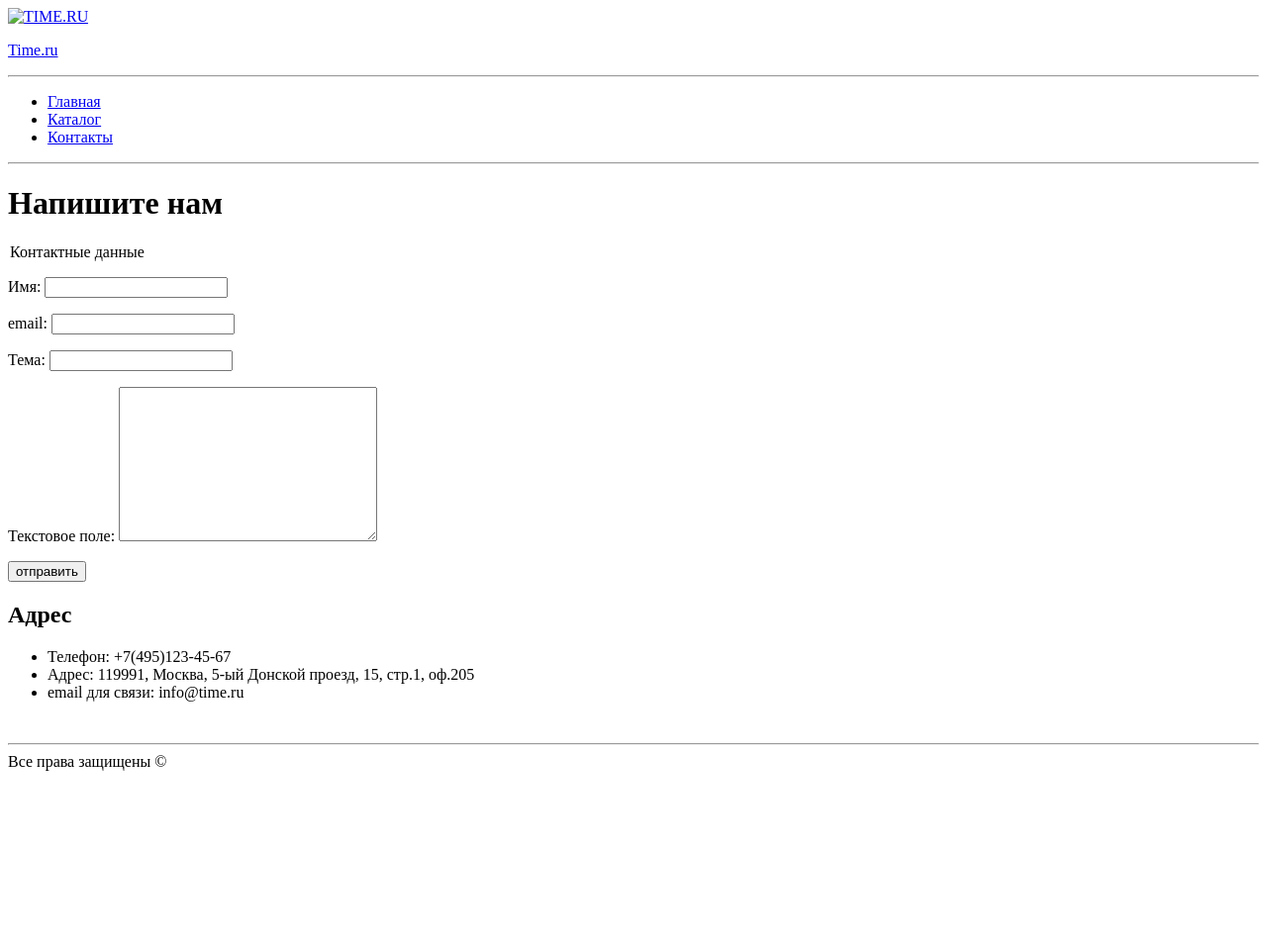
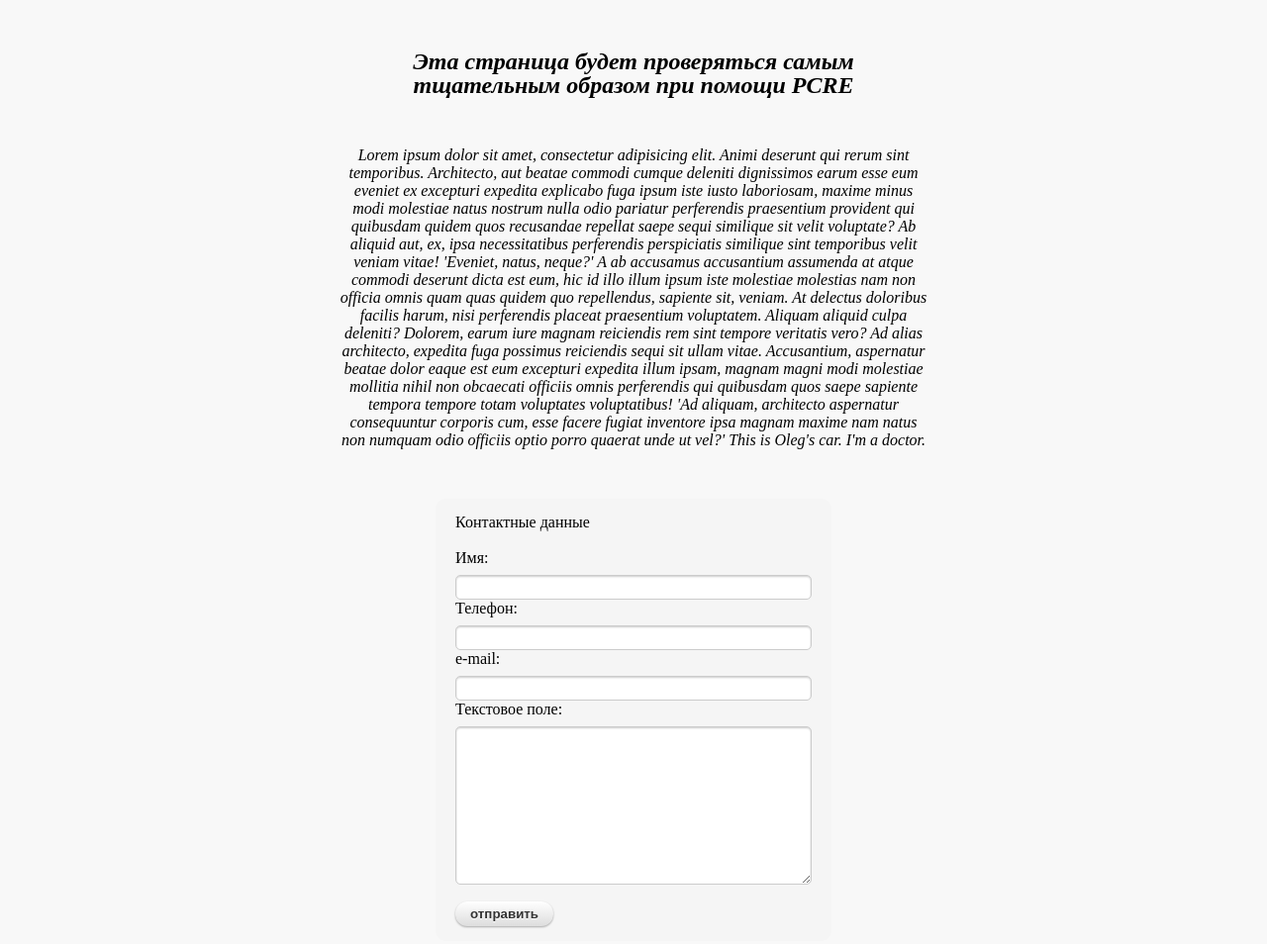
Before and after one commit to Axeman77/JS2, a plain HTML site: page HW3/index.html in a window 1280 px wide. Shown: the whole page at 99% size. Before the commit the page ends 800 px from the top, so only its background shows below. Drawn offline with Linux system fonts and the light colour scheme.

Commit message:
добавил script

```diff
--- a/HW3/index.html
+++ b/HW3/index.html
@@ -2,40 +2,41 @@
 <html lang="en">
   <head>
     <meta charset="UTF-8">
-  <title>Title</title>
+    <link rel="stylesheet" href="style.css">
+    <!--<script type="text/javascript" src="script.js"></script>-->
+    <title>PCRE</title>
   </head>
   <body>
     <div class="container">
-    <div class="header">
-      <header>
-        <div class="logo">
-          <a href="index.html"><img src="img/logo.jpg" alt="TIME.RU" title="TIME.RU">
-            <p>Time.ru</p>
-          </a>
-        </div>
-        <hr>
-        <ul class="menu">
-          <li><a href="index.html">Главная</a></li>
-          <li><a href="catalog.html">Каталог</a></li>
-          <li><a href="contacts.html">Контакты</a></li>
-        </ul>
-      </header>
-    </div>
-    <hr>
-    <h1 class="form">Напишите нам</h1>
+      <h1 class="title">Эта страница будет проверяться самым тщательным образом при помощи PCRE</h1>
+      <p class="txt" id="txt">Lorem ipsum dolor sit amet, consectetur adipisicing elit. Animi deserunt qui rerum sint temporibus.
+        Architecto, aut beatae commodi cumque deleniti dignissimos earum esse eum eveniet ex excepturi expedita
+        explicabo fuga ipsum iste iusto laboriosam, maxime minus modi molestiae natus nostrum nulla odio pariatur
+        perferendis praesentium provident qui quibusdam quidem quos recusandae repellat saepe sequi similique sit velit
+        voluptate? Ab aliquid aut, ex, ipsa necessitatibus perferendis perspiciatis similique sint temporibus velit
+        veniam vitae! 'Eveniet, natus, neque?' A ab accusamus accusantium assumenda at atque commodi deserunt dicta est
+        eum, hic id illo illum ipsum iste molestiae molestias nam non officia omnis quam quas quidem quo repellendus,
+        sapiente sit, veniam. At delectus doloribus facilis harum, nisi perferendis placeat praesentium voluptatem.
+        Aliquam aliquid culpa deleniti? Dolorem, earum iure magnam reiciendis rem sint tempore veritatis vero?
+        Ad alias architecto, expedita fuga possimus reiciendis sequi sit ullam vitae. Accusantium, aspernatur beatae
+        dolor eaque est eum excepturi expedita illum ipsam, magnam magni modi molestiae mollitia nihil non obcaecati
+        officiis omnis perferendis qui quibusdam quos saepe sapiente tempora tempore totam voluptates voluptatibus!
+        'Ad aliquam, architecto aspernatur consequuntur corporis cum, esse facere fugiat inventore ipsa magnam maxime
+        nam natus non numquam odio officiis optio porro quaerat unde ut vel?' This is Oleg's car. I'm a doctor.</p>
       <form action="http://time.ru" method="post">
         <legend>Контактные данные</legend>
+        <br>
         <p>
         <label for="user_name">Имя:</label>
-        <input class="input_field" type="text" name="name" id="user_name" />
+        <input type="text" name="name" id="user_name" />
         </p>
         <p>
-        <label for="user_email">email:</label>
-        <input class="input_field" type="text" name="email" id="user_email" />
+          <label for="user_name">Телефон:</label>
+          <input type="text" name="phone" id="user_phone" />
         </p>
         <p>
-        <label for="user_theme">Тема:</label>
-        <input class="input_field" type="text" name="theme" id="user_theme" />
+          <label for="user_email">e-mail:</label>
+          <input type="text" name="email" id="user_email" />
         </p>
         <p>
           <label for="user_text">Текстовое поле:</label>
@@ -45,21 +46,6 @@
           <input type="submit" value="отправить" />
         </p>
       </form>
-    <div class="contacts">
-      <h2>Адрес</h2>
-      <ul>
-        <li>Телефон:&nbsp+7(495)123-45-67</li>
-        <li>Адрес:&nbsp119991, Москва, 5-ый Донской проезд, 15, стр.1, оф.205</li>
-        <li>email для связи:&nbspinfo@time.ru</li>
-      </ul>
-      <a href="https://yandex.ru/maps/?um=constructor%3A126d5770a34e909b2877148c2ca8bf7f98381c983e5823764fd20f202e6c07d6&amp;source=constructorStatic" target="_blank"><img src="https://api-maps.yandex.ru/services/constructor/1.0/static/?um=constructor%3A126d5770a34e909b2877148c2ca8bf7f98381c983e5823764fd20f202e6c07d6&amp;width=500&amp;height=400&amp;lang=ru_RU" alt="" style="border: 0;" /></a>
-
-    </div>
-    <div class="footer">
-      <footer>
-        <hr> Все права защищены &copy
-      </footer>
-    </div>
     </div>
   </body>
 </html>
--- a/HW3/style.css
+++ b/HW3/style.css
@@ -0,0 +1,108 @@
+* {
+    padding: 0;
+    margin: 0;
+    box-sizing: border-box;
+}
+
+body {
+    background: #f8f8f8;
+}
+
+.container {
+    width: 70%;
+    height: auto;
+    margin: auto;
+}
+
+.title {
+    width: 600px;
+    margin: 50px auto;
+    text-align: center;
+    font-size: 1.5em;
+    line-height: 24px;
+    font-style: italic;
+}
+
+.txt {
+    width: 600px;
+    margin: 50px auto;
+    text-align: center;
+    font-size: 1em;
+    font-style: italic;
+}
+
+form {
+    width: 400px;
+    margin: 50px auto;
+    padding: 15px 20px;
+    background: #f5f5f5;
+    border-radius: 10px;
+}
+
+label {
+    display: block;
+    margin-top: 1em;
+    margin-bottom: 0.5em;
+}
+
+label:first-child {
+    margin-top: 0;
+}
+
+input[type="text"] {
+    width: 100%;
+    border: 1px solid #ccc;
+    padding: 4px 5px;
+    background: white;
+    border-radius: 5px;
+    box-shadow: inset 0 1px 2px rgba(0, 0, 0, 0.2);
+    box-sizing: border-box;
+    text-transform: capitalize;
+}
+
+input[type="text"]:focus {
+    box-shadow: 0 0 5px rgba(50, 200, 255, 0.5);
+    outline: none;
+}
+
+input[type="submit"] {
+    display: block;
+    margin-top: 0.5em;
+}
+textarea {
+    width: 100%;
+    border: 1px solid #ccc;
+    padding: 4px 5px;
+    background: white;
+    border-radius: 5px;
+    box-shadow: inset 0 1px 2px rgba(0, 0, 0, 0.2);
+    box-sizing: border-box;
+    text-transform: capitalize;
+}
+textarea:focus {
+    box-shadow: 0 0 5px rgba(50, 200, 255, 0.5);
+    outline: none;
+}
+input[type="submit"] {
+    display: block;
+    margin-top: 1em;
+    padding: 5px 15px;
+    font-weight: bold;
+    color: #333;
+    background: white;
+    border: none;
+    border-radius: 12px;
+    background-image: linear-gradient(to bottom, #fff, #ddd);
+    box-shadow: 0 1px 2px rgba(0, 0, 0, 0.3);
+    text-shadow: 0 1px 1px white;
+}
+
+input.red {
+    box-shadow: 0 0 15px rgba(250, 0, 133, 0.5);
+    outline: none;
+}
+
+.red {
+    box-shadow: 0 0 15px rgba(250, 0, 133, 0.5);
+    outline: none;
+}
```
Also changed, not shown: HW3/script.js (added, +16 -0 lines). Lines whose indentation alone changed are shown as unchanged.
